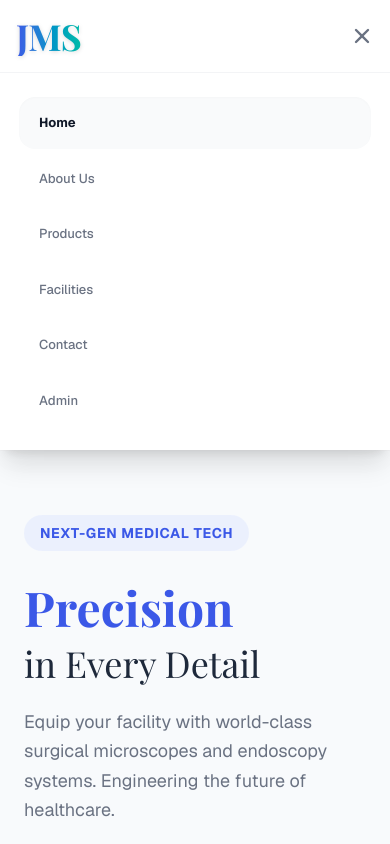
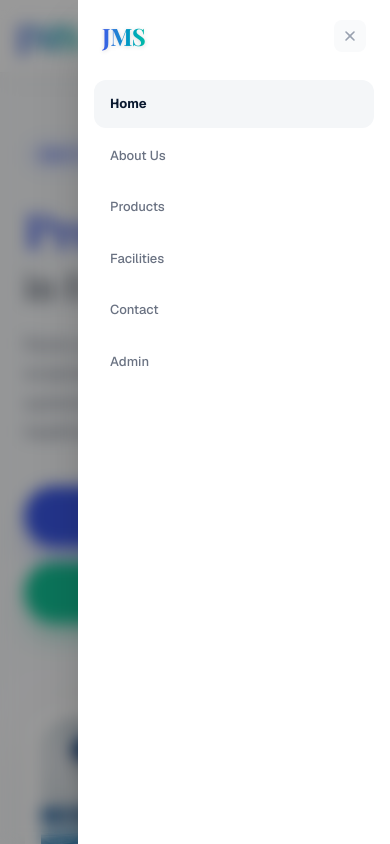
Before and after one commit to Abhivorn-Technologies/JMS, a Next.js app: page / in a window 390 px wide. Both pictures are taken after a click on the button 362 px from the left and 36 px from the top of the page. Shown: the top 844 px of the page. Built offline with nearby package versions, Linux system fonts and the light colour scheme.

Commit message:
fixed sidebar on the mobile version

```diff
--- a/components/Navbar/Navbar.tsx
+++ b/components/Navbar/Navbar.tsx
@@ -74,16 +74,43 @@ export const Navbar = () => {
         </div>
       </div>
 
-      {/* Mobile Menu Dropdown */}
+      {/* Mobile Menu Drawer Overlay */}
       <AnimatePresence>
         {isOpen && (
+          <>
+            {/* Backdrop */}
             <motion.div
-            initial={{ height: 0, opacity: 0 }}
-            animate={{ height: 'auto', opacity: 1 }}
-            exit={{ height: 0, opacity: 0 }}
-            className="md:hidden bg-white/95 backdrop-blur-md border-t border-gray-100 overflow-hidden shadow-xl"
+              initial={{ opacity: 0 }}
+              animate={{ opacity: 1 }}
+              exit={{ opacity: 0 }}
+              transition={{ duration: 0.2 }}
+              className="fixed inset-0 z-[90] bg-black/40 backdrop-blur-sm md:hidden"
+              onClick={() => setIsOpen(false)}
+            />
+
+            {/* Drawer */}
+            <motion.div
+              initial={{ x: '100%' }}
+              animate={{ x: 0 }}
+              exit={{ x: '100%' }}
+              transition={{ type: 'tween', duration: 0.3 }}
+              className="fixed inset-y-0 right-0 z-[100] w-[80%] max-w-sm bg-white flex flex-col md:hidden shadow-2xl"
             >
-            <div className="flex flex-col py-6 px-4 space-y-1 mx-auto max-w-sm">
+              {/* Header */}
+              <div className="px-6 py-5 flex items-center justify-between">
+                <Link href="/" onClick={() => setIsOpen(false)} className="flex items-center">
+                  <span className="font-serif tracking-tight text-2xl font-bold bg-clip-text text-transparent bg-gradient-to-r from-primary to-teal-500 drop-shadow-sm">JMS</span>
+                </Link>
+                <button
+                  onClick={() => setIsOpen(false)}
+                  className="w-8 h-8 bg-gray-50 rounded-lg flex items-center justify-center text-gray-400 hover:bg-gray-100 hover:text-gray-600 transition-colors"
+                >
+                  <HiX size={16} />
+                </button>
+              </div>
+
+              {/* Links */}
+              <div className="flex-1 overflow-y-auto py-2 px-4 flex flex-col space-y-1">
                 {navItems.map((item) => {
                   const isActive = item.name === 'Home'
                     ? pathname === '/'
@@ -95,18 +122,19 @@ export const Navbar = () => {
                       key={item.name}
                       href={item.href}
                       onClick={() => setIsOpen(false)}
-                    className={`text-[13px] py-4 px-5 rounded-2xl transition-all flex items-center justify-between ${
+                      className={`w-full py-3.5 px-4 rounded-xl transition-all text-[13px] ${
                         isActive
-                        ? 'bg-gray-50 text-gray-900 font-bold shadow-[inset_0_1px_3px_rgba(0,0,0,0.02)]'
+                          ? 'bg-[#f4f6f8] text-[#0a192f] font-bold'
                           : 'text-gray-500 hover:bg-gray-50 hover:text-gray-900 font-medium'
                       }`}
                     >
-                    <span>{item.name}</span>
+                      {item.name}
                     </Link>
                   );
                 })}
               </div>
             </motion.div>
+          </>
         )}
       </AnimatePresence>
     </nav>
```
Lines whose indentation alone changed are shown as unchanged.
